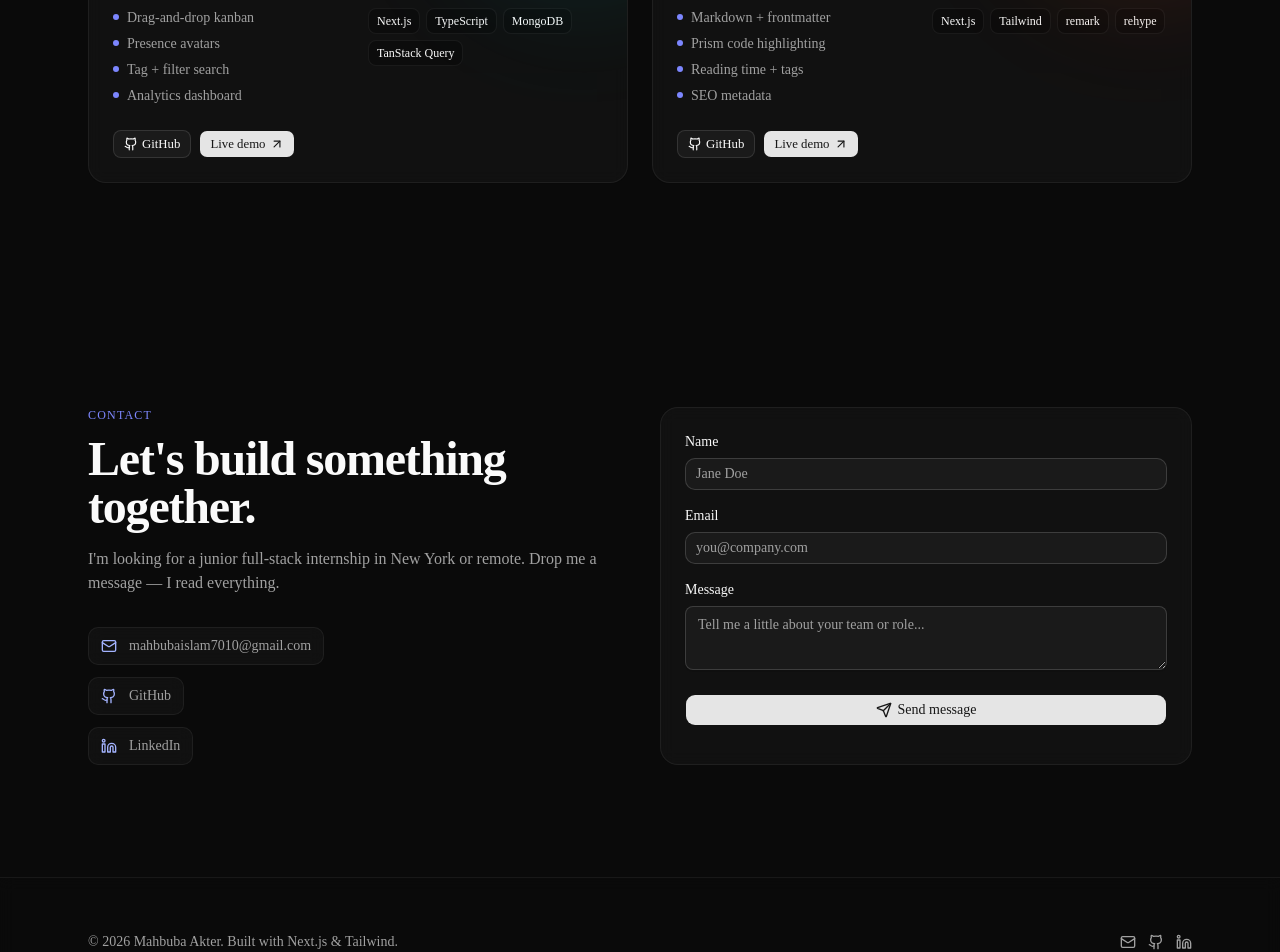
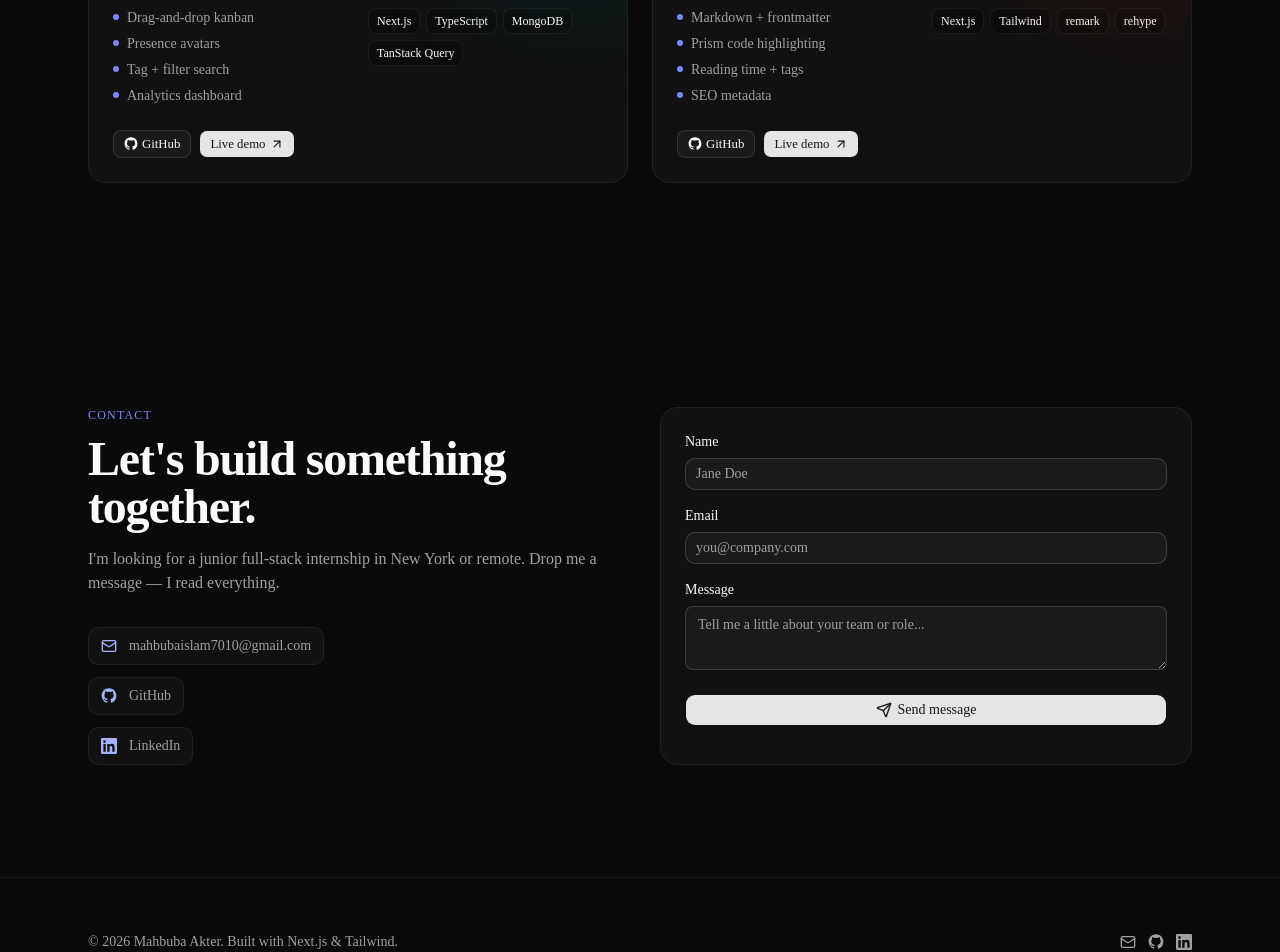
Before and after one commit to Mahbuba-islam/Mahbuba-Portfolio, a Next.js app: page / in a window 1280 px wide. Shown: the part 2780-3732 px from the top of the page. Built offline with nearby package versions, Linux system fonts and the light colour scheme.

Commit message:
fix(icons): replace removed lucide brand icons with local SVGs

```diff
--- /dev/null
+++ b/app/components/brand-icons.tsx
@@ -0,0 +1,37 @@
+import * as React from "react";
+
+type IconProps = React.SVGProps<SVGSVGElement>;
+
+export function GithubIcon({
+  className,
+  ...props
+}: IconProps): React.ReactElement {
+  return (
+    <svg
+      viewBox="0 0 24 24"
+      fill="currentColor"
+      aria-hidden="true"
+      className={className}
+      {...props}
+    >
+      <path d="M12 .5C5.73.5.99 5.24.99 11.51c0 4.86 3.15 8.98 7.52 10.43.55.1.75-.24.75-.53 0-.26-.01-1.13-.02-2.05-3.06.66-3.71-1.3-3.71-1.3-.5-1.27-1.22-1.61-1.22-1.61-1-.68.08-.67.08-.67 1.1.08 1.69 1.13 1.69 1.13.98 1.69 2.58 1.2 3.21.92.1-.71.39-1.2.71-1.48-2.44-.28-5-1.22-5-5.43 0-1.2.43-2.18 1.13-2.95-.11-.28-.49-1.4.11-2.92 0 0 .92-.29 3.02 1.13a10.5 10.5 0 0 1 5.5 0c2.1-1.42 3.02-1.13 3.02-1.13.6 1.52.22 2.64.11 2.92.7.77 1.13 1.75 1.13 2.95 0 4.22-2.57 5.15-5.02 5.42.4.34.76 1.02.76 2.06 0 1.49-.01 2.69-.01 3.05 0 .29.2.64.76.53A11.02 11.02 0 0 0 23 11.51C23 5.24 18.27.5 12 .5Z" />
+    </svg>
+  );
+}
+
+export function LinkedinIcon({
+  className,
+  ...props
+}: IconProps): React.ReactElement {
+  return (
+    <svg
+      viewBox="0 0 24 24"
+      fill="currentColor"
+      aria-hidden="true"
+      className={className}
+      {...props}
+    >
+      <path d="M20.45 20.45h-3.55v-5.57c0-1.33-.03-3.04-1.85-3.04-1.85 0-2.13 1.45-2.13 2.94v5.67H9.37V9h3.41v1.56h.05c.47-.9 1.63-1.85 3.36-1.85 3.6 0 4.26 2.37 4.26 5.45v6.29ZM5.34 7.43a2.06 2.06 0 1 1 0-4.13 2.06 2.06 0 0 1 0 4.13ZM7.12 20.45H3.56V9h3.56v11.45ZM22.22 0H1.77C.79 0 0 .77 0 1.72v20.56C0 23.23.79 24 1.77 24h20.45c.98 0 1.78-.77 1.78-1.72V1.72C24 .77 23.2 0 22.22 0Z" />
+    </svg>
+  );
+}
--- a/app/components/contact.tsx
+++ b/app/components/contact.tsx
@@ -2,11 +2,12 @@
 
 import * as React from "react";
 import { motion } from "framer-motion";
-import { Github, Linkedin, Mail, Send, Loader2, CheckCircle2 } from "lucide-react";
+import { Mail, Send, Loader2, CheckCircle2 } from "lucide-react";
 import Link from "next/link";
 import { Button } from "@/components/ui/button";
 import { Input } from "@/components/ui/input";
 import { Textarea } from "@/components/ui/textarea";
+import { GithubIcon, LinkedinIcon } from "./brand-icons";
 
 type Status = "idle" | "loading" | "success" | "error";
 
@@ -82,7 +83,7 @@ export function Contact() {
                   rel="noreferrer"
                   className="group inline-flex items-center gap-3 rounded-lg border border-border/60 bg-card/60 px-3 py-2 backdrop-blur transition-colors hover:border-indigo-400/40"
                 >
-                  <Github className="h-4 w-4 text-indigo-300" />
+                  <GithubIcon className="h-4 w-4 text-indigo-300" />
                   <span className="text-muted-foreground group-hover:text-foreground">
                     GitHub
                   </span>
@@ -95,7 +96,7 @@ export function Contact() {
                   rel="noreferrer"
                   className="group inline-flex items-center gap-3 rounded-lg border border-border/60 bg-card/60 px-3 py-2 backdrop-blur transition-colors hover:border-indigo-400/40"
                 >
-                  <Linkedin className="h-4 w-4 text-indigo-300" />
+                  <LinkedinIcon className="h-4 w-4 text-indigo-300" />
                   <span className="text-muted-foreground group-hover:text-foreground">
                     LinkedIn
                   </span>
--- a/app/components/footer.tsx
+++ b/app/components/footer.tsx
@@ -1,5 +1,6 @@
 import Link from "next/link";
-import { Github, Linkedin, Mail } from "lucide-react";
+import { Mail } from "lucide-react";
+import { GithubIcon, LinkedinIcon } from "./brand-icons";
 
 export function Footer() {
   const year = new Date().getFullYear();
@@ -27,7 +28,7 @@ export function Footer() {
               rel="noreferrer"
               className="rounded-md p-2 transition-colors hover:bg-muted hover:text-foreground"
             >
-              <Github className="h-4 w-4" />
+              <GithubIcon className="h-4 w-4" />
             </Link>
           </li>
           <li>
@@ -38,7 +39,7 @@ export function Footer() {
               rel="noreferrer"
               className="rounded-md p-2 transition-colors hover:bg-muted hover:text-foreground"
             >
-              <Linkedin className="h-4 w-4" />
+              <LinkedinIcon className="h-4 w-4" />
             </Link>
           </li>
         </ul>
--- a/app/components/projects.tsx
+++ b/app/components/projects.tsx
@@ -2,9 +2,10 @@
 
 import { motion } from "framer-motion";
 import Link from "next/link";
-import { ArrowUpRight, Github, Sparkles } from "lucide-react";
+import { ArrowUpRight, Sparkles } from "lucide-react";
 import { Button } from "@/components/ui/button";
 import { Badge } from "@/components/ui/badge";
+import { GithubIcon } from "./brand-icons";
 
 type Project = {
   title: string;
@@ -86,7 +87,7 @@ export function Projects() {
           </div>
           <Button asChild variant="outline" size="sm">
             <Link href="https://github.com/" target="_blank" rel="noreferrer">
-              <Github className="h-4 w-4" /> All projects
+              <GithubIcon className="h-4 w-4" /> All projects
             </Link>
           </Button>
         </div>
@@ -160,7 +161,7 @@ export function Projects() {
               <div className="mt-6 flex flex-wrap gap-2">
                 <Button asChild size="sm" variant="outline">
                   <Link href={p.github} target="_blank" rel="noreferrer">
-                    <Github className="h-4 w-4" /> GitHub
+                    <GithubIcon className="h-4 w-4" /> GitHub
                   </Link>
                 </Button>
                 <Button asChild size="sm">
```
